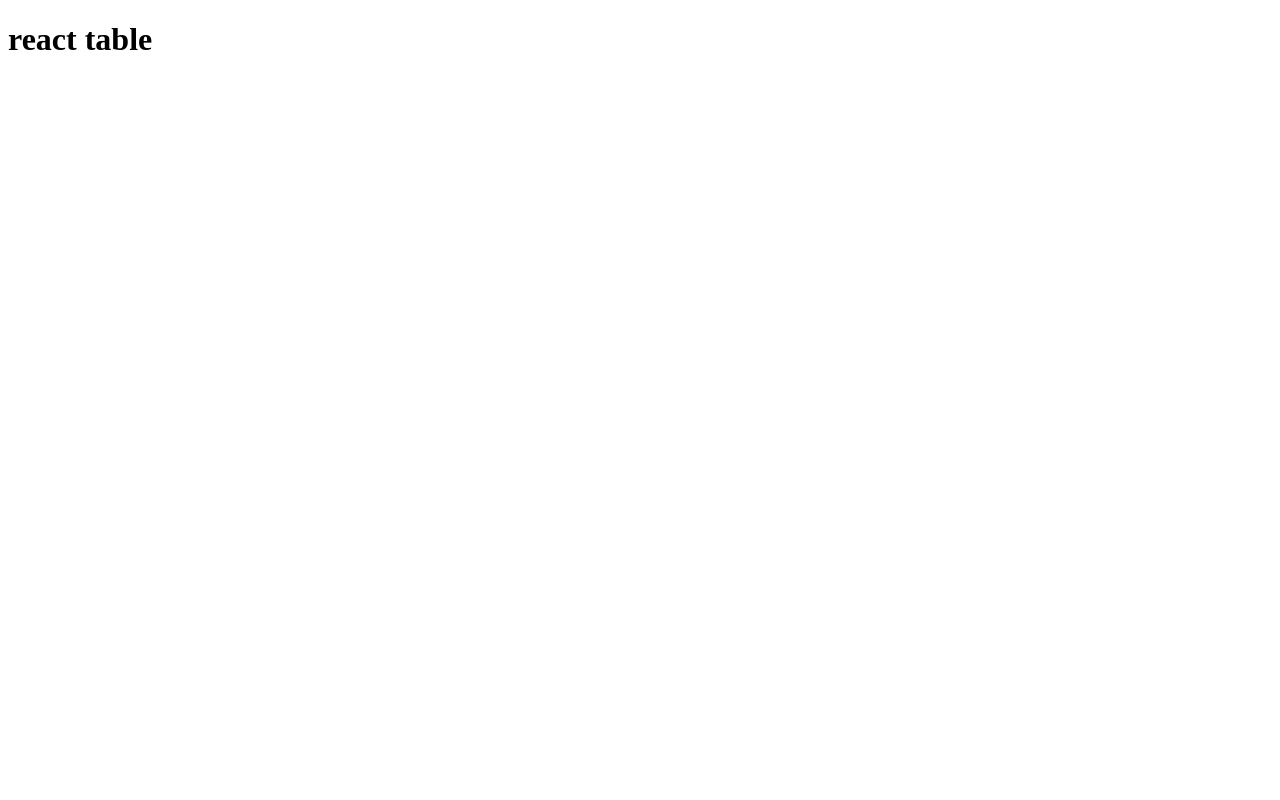
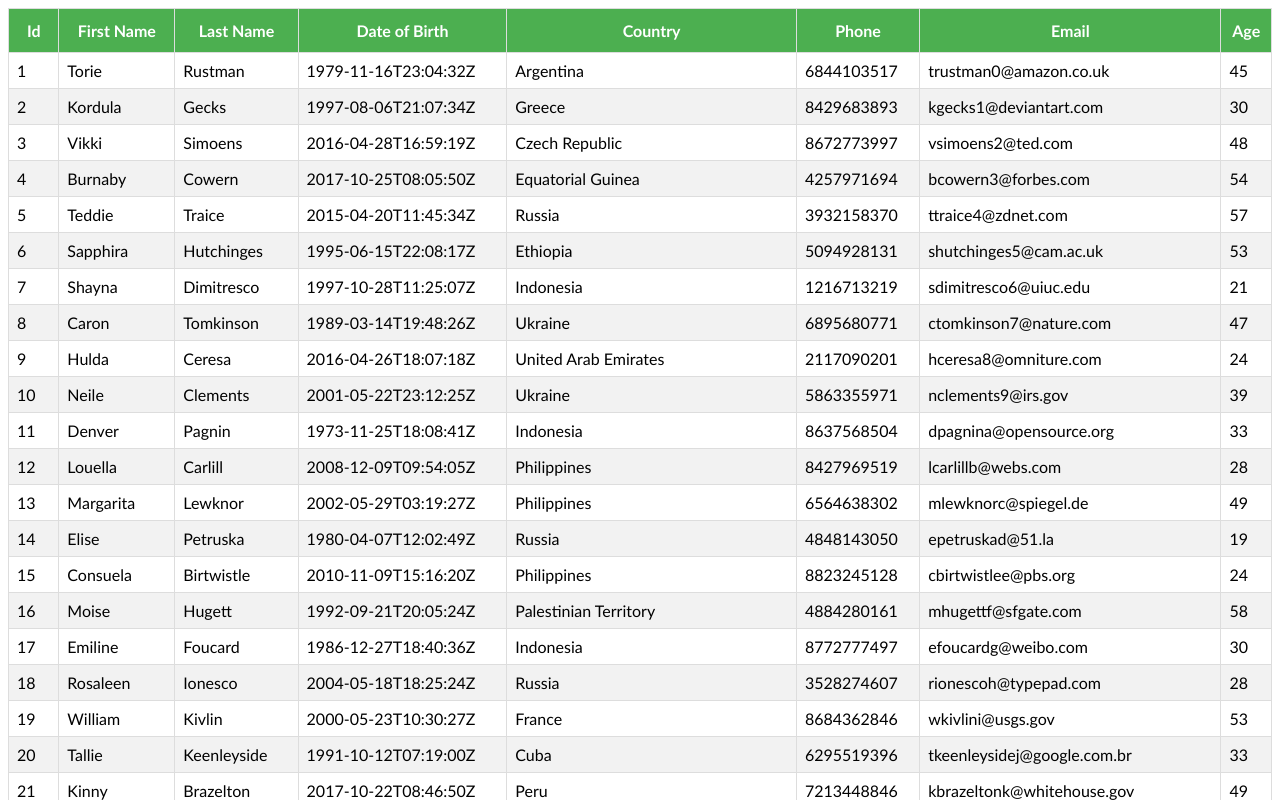
Before and after one commit to chaudhuree/react-table, a React (Vite) app: page / in a window 1280 px wide. Shown: the top 800 px of the page. Built offline with nearby package versions, Linux system fonts and the light colour scheme.

Commit message:
basic table creating with minimal setup done

```diff
--- a/src/App.css
+++ b/src/App.css
@@ -1,42 +1,27 @@
-/* #root {
-  max-width: 1280px;
-  margin: 0 auto;
-  padding: 2rem;
-  text-align: center;
+table {
+  font-family: 'Trebuchet MS', Arial, Helvetica, sans-serif;
+  border-collapse: collapse;
+  width: 100%;
 }
 
-.logo {
-  height: 6em;
-  padding: 1.5em;
-  will-change: filter;
-  transition: filter 300ms;
-}
-.logo:hover {
-  filter: drop-shadow(0 0 2em #646cffaa);
-}
-.logo.react:hover {
-  filter: drop-shadow(0 0 2em #61dafbaa);
+table td,
+table th {
+  border: 1px solid #ddd;
+  padding: 8px;
 }
 
-@keyframes logo-spin {
-  from {
-    transform: rotate(0deg);
-  }
-  to {
-    transform: rotate(360deg);
-  }
+table tr:nth-child(even) {
+  background-color: #f2f2f2;
 }
 
-@media (prefers-reduced-motion: no-preference) {
-  a:nth-of-type(2) .logo {
-    animation: logo-spin infinite 20s linear;
-  }
+table tr:hover {
+  background-color: #ddd;
 }
 
-.card {
-  padding: 2em;
+table th, tfoot td {
+  padding-top: 12px;
+  padding-bottom: 12px;
+  text-align: center;
+  background-color: #4caf50;
+  color: white;
 }
-
-.read-the-docs {
-  color: #888;
-} */
--- a/src/App.jsx
+++ b/src/App.jsx
@@ -1,11 +1,11 @@
+import { BasicTable } from "./components/BasicTable";
+
 function App() {
-
-
   return (
     <>
-      <h1>react table</h1>
+      <BasicTable />
     </>
-  )
+  );
 }
 
-export default App
+export default App;
--- /dev/null
+++ b/src/components/BasicTable.jsx
@@ -0,0 +1,59 @@
+import React, { useMemo } from 'react'
+import { useTable } from 'react-table'
+import MOCK_DATA from '../assets/MOCK_DATA.json'
+import { COLUMNS } from './columns'
+import '../App.css'
+
+export const BasicTable = () => {
+  const columns = useMemo(() => COLUMNS, [])
+  const data = useMemo(() => MOCK_DATA, [])
+
+  const {
+    getTableProps,
+    getTableBodyProps,
+    headerGroups,
+    footerGroups,
+    rows,
+    prepareRow
+  } = useTable({
+    columns,
+    data
+  })
+
+  return (
+    <>
+      <table {...getTableProps()}>
+        <thead>
+          {headerGroups.map(headerGroup => (
+            <tr {...headerGroup.getHeaderGroupProps()}>
+              {headerGroup.headers.map(column => (
+                <th {...column.getHeaderProps()}>{column.render('Header')}</th>
+              ))}
+            </tr>
+          ))}
+        </thead>
+        <tbody {...getTableBodyProps()}>
+          {rows.map(row => {
+            prepareRow(row)
+            return (
+              <tr {...row.getRowProps()}>
+                {row.cells.map(cell => {
+                  return <td {...cell.getCellProps()}>{cell.render('Cell')}</td>
+                })}
+              </tr>
+            )
+          })}
+        </tbody>
+        <tfoot>
+          {footerGroups.map(footerGroup => (
+            <tr {...footerGroup.getFooterGroupProps()}>
+              {footerGroup.headers.map(column => (
+                <td {...column.getFooterProps()}>{column.render('Footer')}</td>
+              ))}
+            </tr>
+          ))}
+        </tfoot>
+      </table>
+    </>
+  )
+}
--- a/src/components/columns.jsx
+++ b/src/components/columns.jsx
@@ -1,49 +1,34 @@
 export const COLUMNS = [
   {
-    Header: 'Id',
-    Footer: 'Id',
-    accessor: 'id',
-    disableFilters: true,
-    sticky: 'left'
+    Header: "Id",
+    accessor: "id",
   },
   {
-    Header: 'First Name',
-    Footer: 'First Name',
-    accessor: 'first_name',
-    sticky: 'left'
+    Header: "First Name",
+    accessor: "first_name",
   },
   {
-    Header: 'Last Name',
-    Footer: 'Last Name',
-    accessor: 'last_name',
-    sticky: 'left'
+    Header: "Last Name",
+    accessor: "last_name",
   },
   {
-    Header: 'Date of Birth',
-    Footer: 'Date of Birth',
-    accessor: 'date_of_birth',
-    Cell: ({ value }) => {
-      return format(new Date(value), 'dd/MM/yyyy')
-    }
+    Header: "Date of Birth",
+    accessor: "date_of_birth",
   },
   {
-    Header: 'Country',
-    Footer: 'Country',
-    accessor: 'country'
+    Header: "Country",
+    accessor: "country",
   },
   {
-    Header: 'Phone',
-    Footer: 'Phone',
-    accessor: 'phone'
+    Header: "Phone",
+    accessor: "phone",
   },
   {
-    Header: 'Email',
-    Footer: 'Email',
-    accessor: 'email'
+    Header: "Email",
+    accessor: "email",
   },
   {
-    Header: 'Age',
-    Footer: 'Age',
-    accessor: 'age'
+    Header: "Age",
+    accessor: "age",
   },
-]
+];
```
